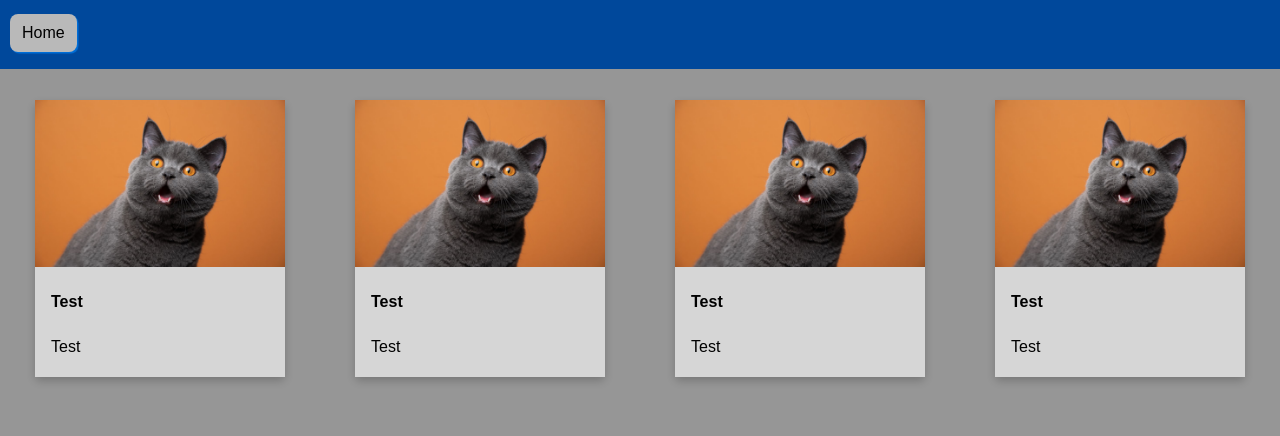
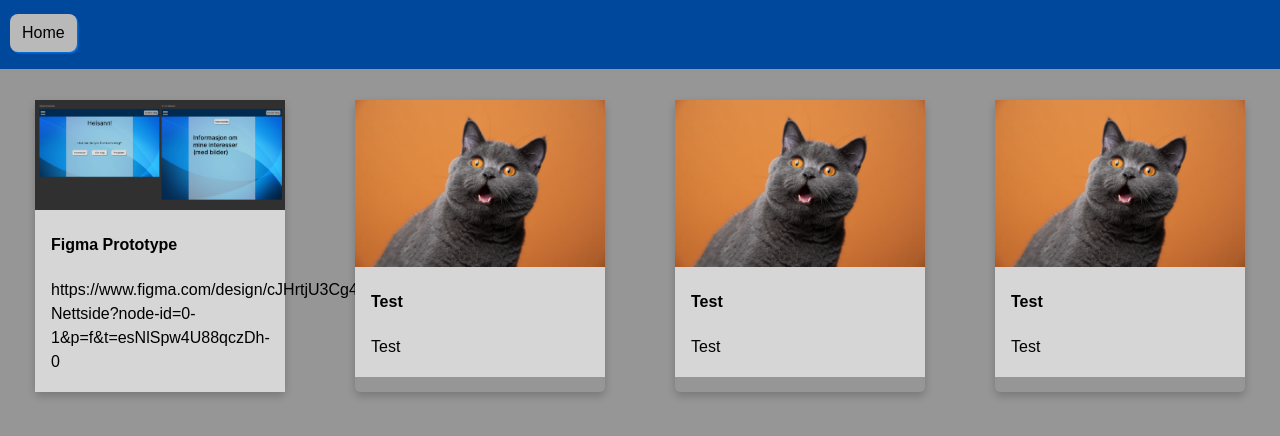
Before and after one commit to steinbakken2003-commits/My-Portfolio, a plain HTML site: page Prosjekter.html in a window 1280 px wide. Drawn offline with Linux system fonts and the light colour scheme.

Commit message:
Adding 1 prosjekt to Prosjekter.html
Updated project details and images in Prosjekter.html.

```diff
--- a/Prosjekter.html
+++ b/Prosjekter.html
@@ -13,10 +13,10 @@
     </nav>
     <section class="header2">
         <div class="card">
-            <img src="what-do-you-know-about-cats.jpg" alt="Prosjekt" width="100%">
+            <img src="Figma prototype.png" alt="Prosjekt" width="100%">
             <div class="container">
-                <h4><b>Test</b></h4>
-                <p>Test</p>
+                <h4><b>Figma Prototype</b></h4>
+                <p>https://www.figma.com/design/cJHrtjU3Cg4IDxJbZoHH4w/Min-Nettside?node-id=0-1&p=f&t=esNlSpw4U88qczDh-0</p>
             </div>
         </div>
           <div class="card">
```
